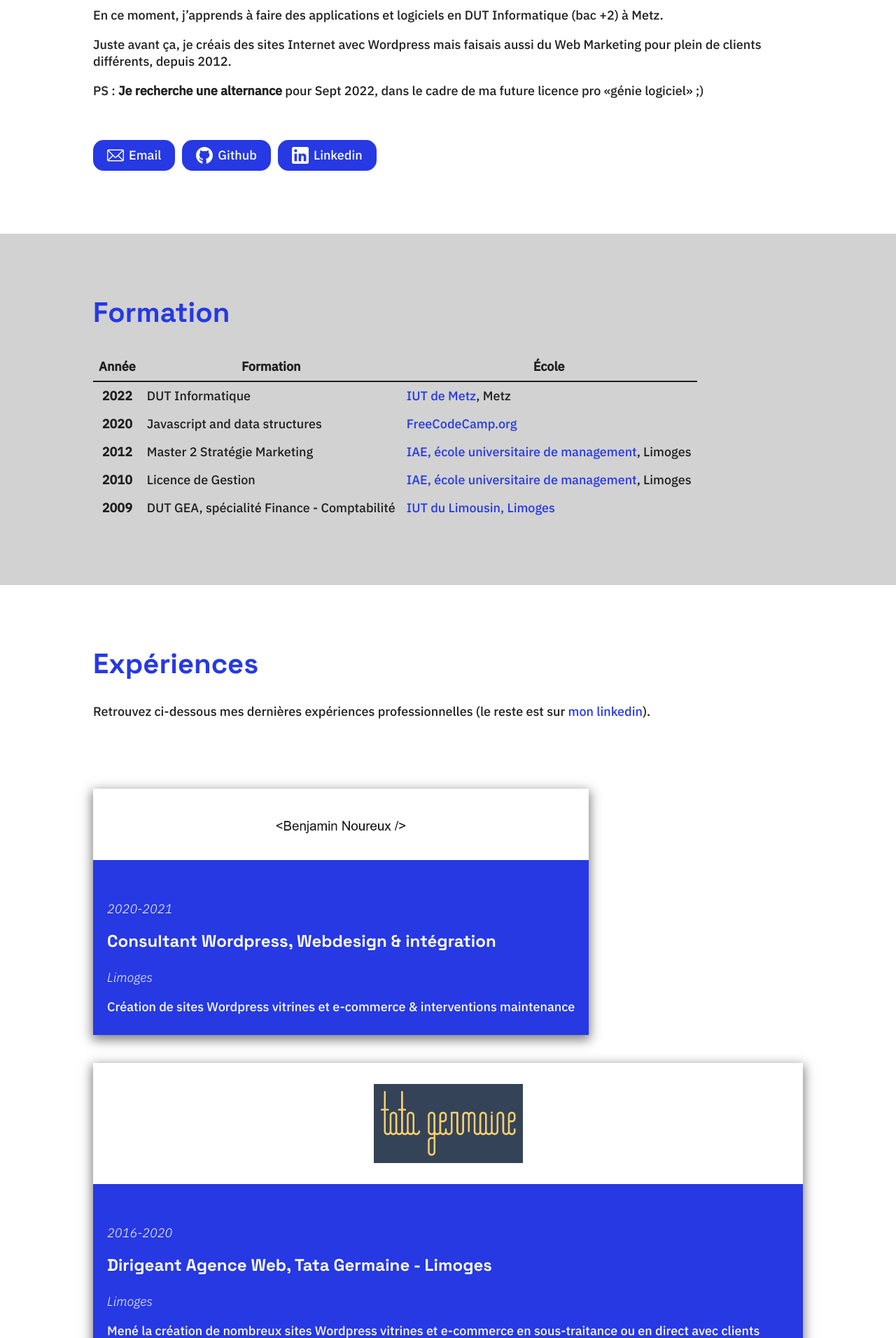
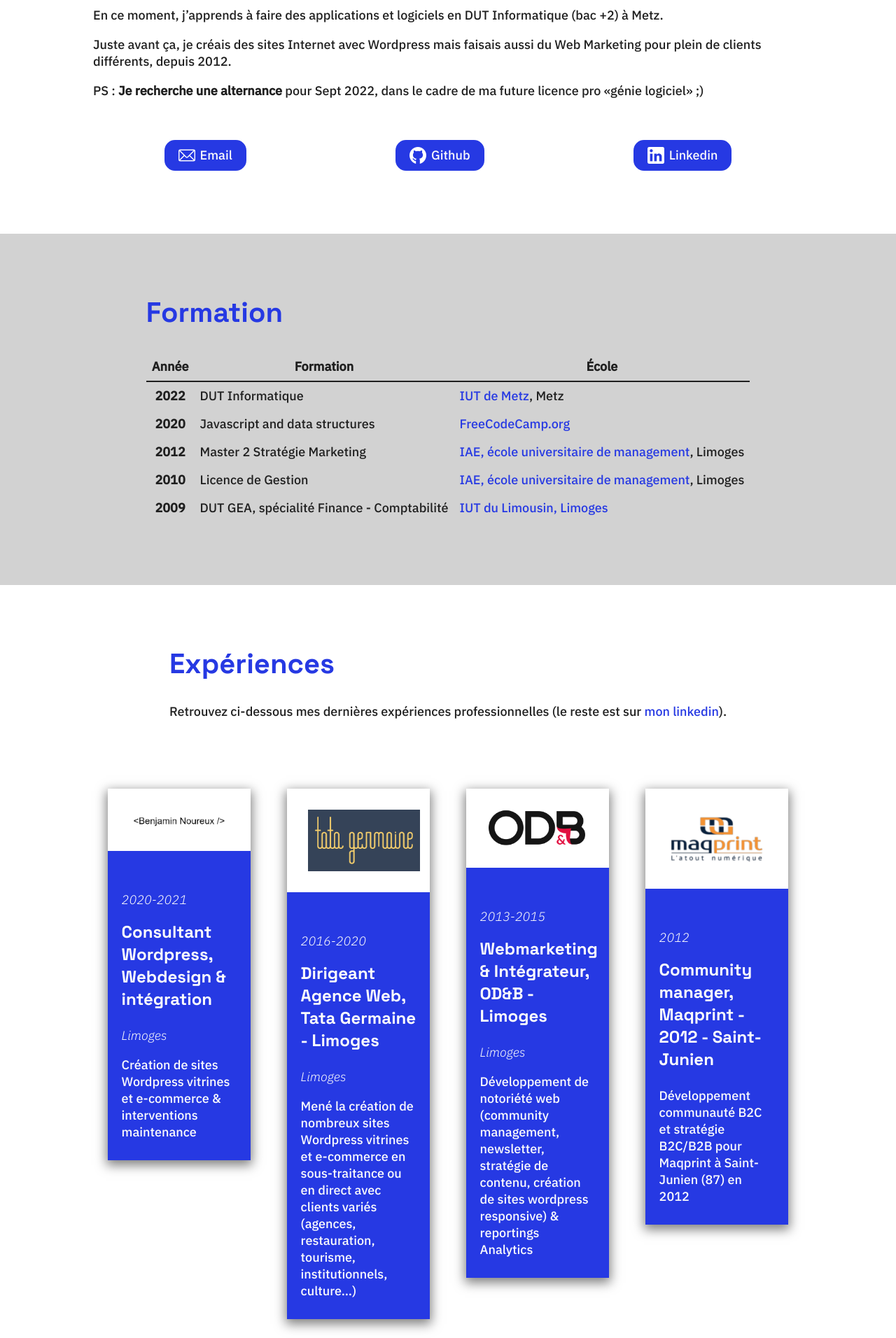
Before and after one commit to n0uben/n0uben.github.io, a PHP site: page / in a window 1280 px wide. Shown: the part 268-2180 px from the top of the page at 70% size. Run offline with PHP 8.4, Linux system fonts and the light colour scheme.

Commit message:
add mediaqueries

```diff
--- a/style.css
+++ b/style.css
@@ -367,3 +367,33 @@ footer p {
     font-size: 2rem;
     line-height: 2.3rem;
 }
+
+
+/**********************/
+/* mediaqueries */
+/**********************/
+
+@media screen and (min-width: 768px) {
+    .row {
+        justify-content: space-around;
+    }
+    .col2 {
+        max-width: 45%;
+    }
+
+    /*cards*/
+
+    #experiences .card-header img {
+        max-width: 140px;
+    }
+}
+@media screen and (min-width: 1200px) {
+
+    .col3 {
+        max-width: 30%;
+    }
+
+    .col4 {
+        max-width: 20%;
+    }
+}
```
